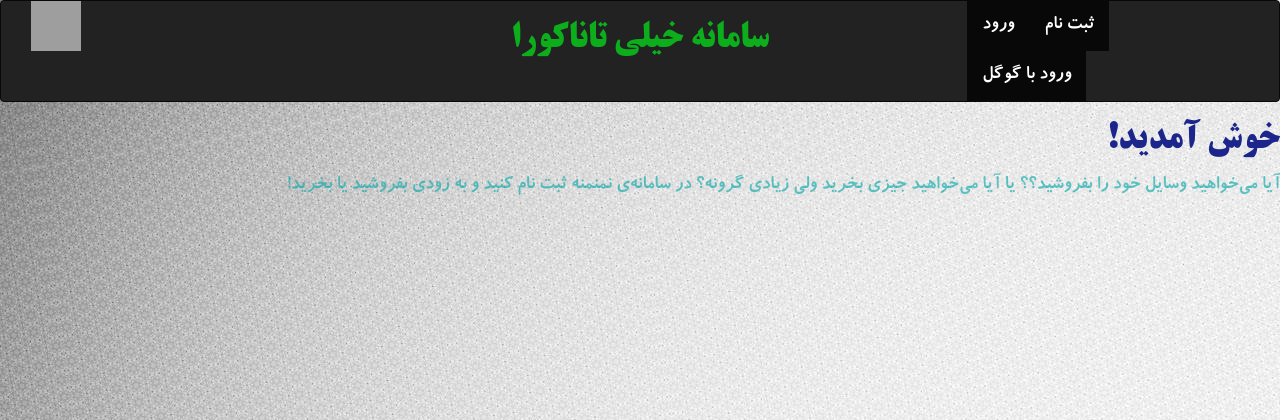
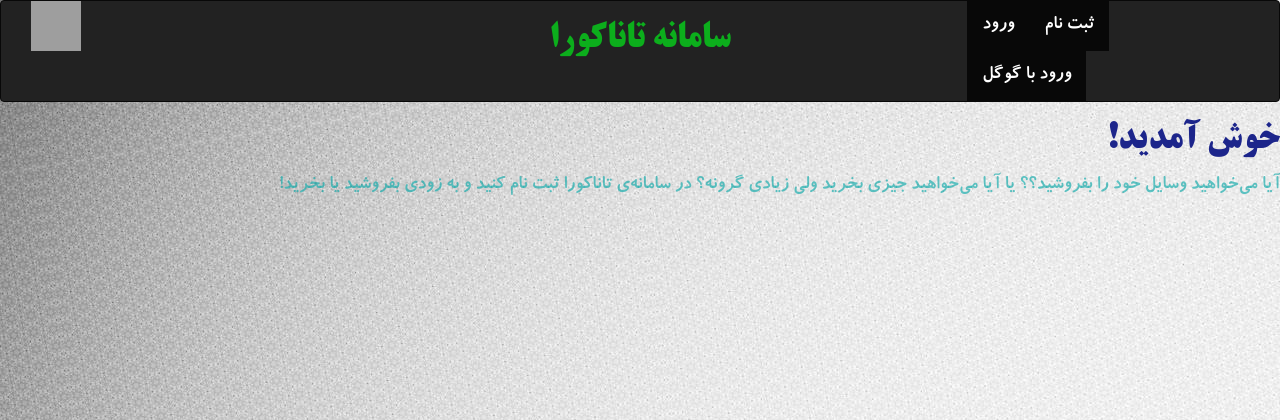
Before and after one commit to sadrasafa/Shopping, a Django app: page / in a window 1280 px wide. Shown: the top 420 px of the page. Run offline with Django 3.2, Linux system fonts and the light colour scheme; parts of the project's set-up code (start-up, migrations or seed data) failed here and were passed over; some libraries are stand-ins or nearby versions; some web fonts are replaced; grey boxes are pictures that could not be loaded.

Commit message:
finish sprint 2

```diff
--- a/base/templates/base/very_base.html
+++ b/base/templates/base/very_base.html
@@ -28,7 +28,7 @@
         <div class="col-xs-6 col-sm-6 col-md-6 col-lg-6" align="center">
 {#            <div class="navbar-header navbar-right">#}
 {#                <div class="row1" align="center">#}
-                    <a href="/shopping/home"><h1 id="system-name" >سامانه خیلی تاناکورا</h1></a>
+                    <a href="/shopping/home"><h1 id="system-name" >سامانه تاناکورا</h1></a>
 {#                </div>#}
 {#            </div>#}
         </div>
--- a/shopping/models.py
+++ b/shopping/models.py
@@ -33,7 +33,7 @@ class Product(models.Model):
     seller = models.ForeignKey(ShoppingUser, on_delete=models.SET_NULL, related_name='buyer', null=True)
     buyer = models.ForeignKey(ShoppingUser, on_delete=models.SET_NULL, related_name='seller', null=True)
     status = models.CharField(max_length=30)  # 'for sale' or 'sold'
-    picture = models.FileField(upload_to='pics/', null=True)
+    picture = models.FileField(upload_to='base/static', null=True)
     city = models.CharField(max_length=255, null=True)
     location = PlainLocationField(based_fields=['city'], zoom=7, null=True)
     latitude = models.FloatField(null=True)
--- a/shopping/templates/shopping/home.html
+++ b/shopping/templates/shopping/home.html
@@ -28,7 +28,7 @@
 {% block content %}
 <h1>خوش آمدید!</h1>
 <p>
-    آیا می‌خواهید وسایل خود را بفروشید؟؟ یا آیا می‌خواهید جیزی بخرید ولی زیادی گرونه؟‌ در سامانه‌ی نمنمنه ثبت نام کنید و به زودی بفروشید یا بخرید!
+    آیا می‌خواهید وسایل خود را بفروشید؟؟ یا آیا می‌خواهید جیزی بخرید ولی زیادی گرونه؟‌ در سامانه‌ی تاناکورا ثبت نام کنید و به زودی بفروشید یا بخرید!
 </p>
 
 {% endblock %}
--- a/shopping/templates/shopping/search_results.html
+++ b/shopping/templates/shopping/search_results.html
@@ -14,10 +14,10 @@
 
     {% for result in results %}
         <div>
-            <a href="/shopping/view_product/{{ result.id }}">{{ result.name }}</a>
+            <a href="/shopping/view_product/{{ result.id }} ">{{ result.name }}</a>
         </div>
         <div>
-            <img src=/{{ product.picture.url|slice:"5:" }}>
+            <img src="/{{ result.picture.url|slice:"5:" }}" width="50" height="50">
 {#            <img src="/static/products/k_G9f4MvE.png" style="width: 50px; height: 50px;">#}
         </div>
         <div>
```
Also changed, not shown: db.sqlite3, shopping/migrations/0002_auto_20190106_1739.py (added), shopping/migrations/0004_auto_20190101_1627.py (deleted), shopping/migrations/0005_auto_20190101_1734.py (deleted), shopping/migrations/0006_auto_20190101_1734.py (deleted), shopping/migrations/0007_auto_20190101_1734.py (deleted), shopping/migrations/0008_auto_20190101_1736.py (deleted), shopping/migrations/0009_product_location.py (deleted), shopping/migrations/0010_auto_20190101_1740.py (deleted), shopping/migrations/0011_remove_product_location.py (deleted), shopping/migrations/0012_auto_20190101_1742.py (deleted), shopping/migrations/0013_product_location.py (deleted), shopping/migrations/0014_remove_product_location.py (deleted).
